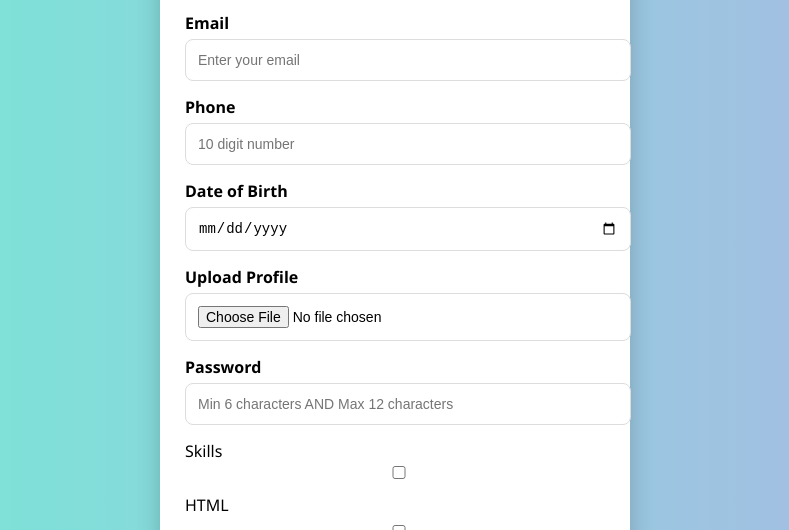
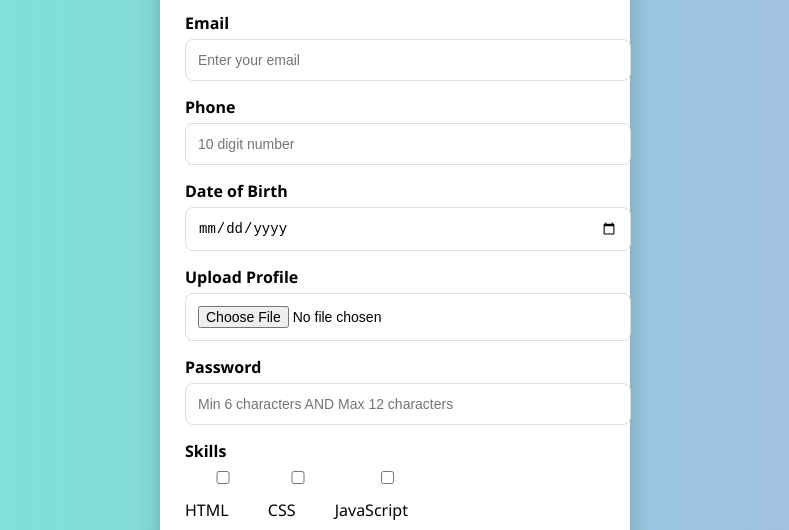
Before and after one commit to mandan-codriva/HTML-CSS-Assignment, a plain HTML site: page day-3/index.html in a window 1280 px wide. Shown: the part 263-793 px from the top of the page, without its empty margins (245-1034 px from the left). Drawn offline with Linux system fonts and the light colour scheme.

Commit message:
remarks_updated

```diff
--- a/day-3/index.html
+++ b/day-3/index.html
@@ -60,6 +60,7 @@
         box-shadow: 0 0 5px rgba(76, 175, 80, 0.5);
         outline: none;
       }
+
       .checkbox-group {
         margin-bottom: 15px;
       }
@@ -72,10 +73,22 @@
       .checkbox-group input {
         margin-right: 5px;
       }
+
       #terms {
         width: auto;
         margin-right: 5px;
       }
+
+      .skills-group {
+        display: flex;
+        gap: 15px;
+        flex-wrap: wrap;
+      }
+
+      .skills-group label {
+        font-weight: normal;
+      }
+
       button {
         width: 100%;
         padding: 12px;
@@ -92,6 +105,7 @@
         background: linear-gradient(to right, #2e7d32, #1b5e20);
         transform: scale(1.02);
       }
+
       @keyframes fadeIn {
         from {
           opacity: 0;
@@ -110,6 +124,7 @@
 
     <div class="container">
       <h2>Registration Form</h2>
+
       <form action="#" method="POST">
         <label for="name">Full Name</label>
         <input
@@ -121,6 +136,7 @@
           pattern="[A-Za-z ]{3,}"
           title="Name should be at least 3 letters"
         />
+
         <label for="email">Email</label>
         <input
           type="email"
@@ -129,6 +145,7 @@
           placeholder="Enter your email"
           required
         />
+
         <label for="phone">Phone</label>
         <input
           type="tel"
@@ -139,11 +156,13 @@
           required
           title="Enter 10 digit phone number"
         />
+
         <label for="dob">Date of Birth</label>
         <input type="date" id="dob" name="dob" required />
 
         <label for="file">Upload Profile</label>
         <input type="file" id="file" name="file" />
+
         <label for="password">Password</label>
         <input
           type="password"
@@ -152,23 +171,28 @@
           pattern="[A-Za-z0-9@#$%^&+=]{6,12}"
           required
           placeholder="Min 6 characters AND Max 12 characters"
+        />
+
         <label>Skills</label>
-        <div class="checkbox-group">
-          <input type="checkbox" id="html" name="skills" value="html" />
-          <label for="html">HTML</label>
+        <div class="skills-group">
+          <label>
+            <input type="checkbox" name="skills" value="html" /> HTML
+          </label>
+          <label>
+            <input type="checkbox" name="skills" value="css" /> CSS
+          </label>
+          <label>
+            <input type="checkbox" name="skills" value="js" /> JavaScript
+          </label>
+        </div>
 
-          <input type="checkbox" id="css" name="skills" value="css" />
-          <label for="css">CSS</label>
-
-          <input type="checkbox" id="js" name="skills" value="js" />
-          <label for="js">JavaScript</label>
-        </div>
         <label for="country">Country</label>
         <select id="country" name="country" required>
           <option value="">Select Country</option>
           <option>India</option>
           <option>USA</option>
         </select>
+
         <label for="message">Message</label>
         <textarea
           id="message"
@@ -176,8 +200,10 @@
           rows="3"
           placeholder="Your message"
         ></textarea>
-        <input type="checkbox" id="terms" required />
+
+        <input type="checkbox" id="terms" name="terms" required />
         <label for="terms">I agree to Terms & Conditions</label>
+
         <button type="submit">Register</button>
       </form>
     </div>
```
